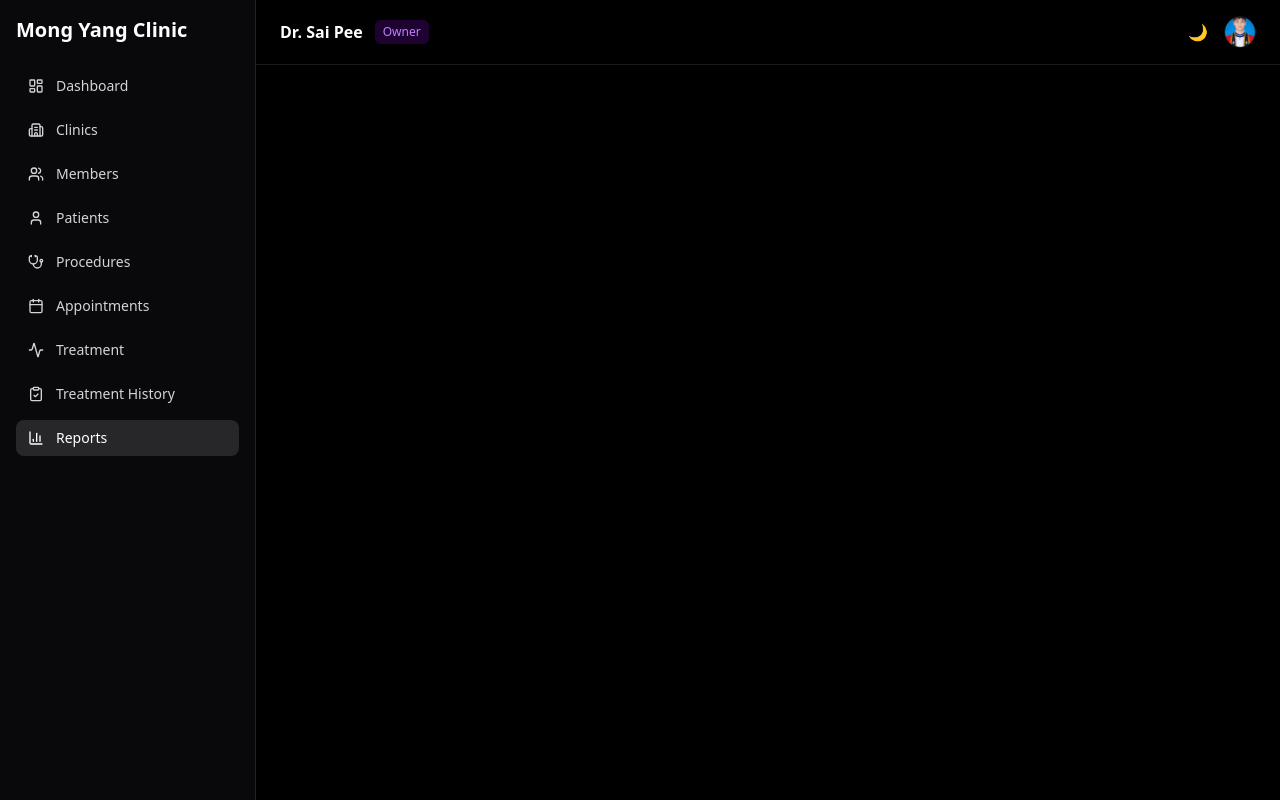
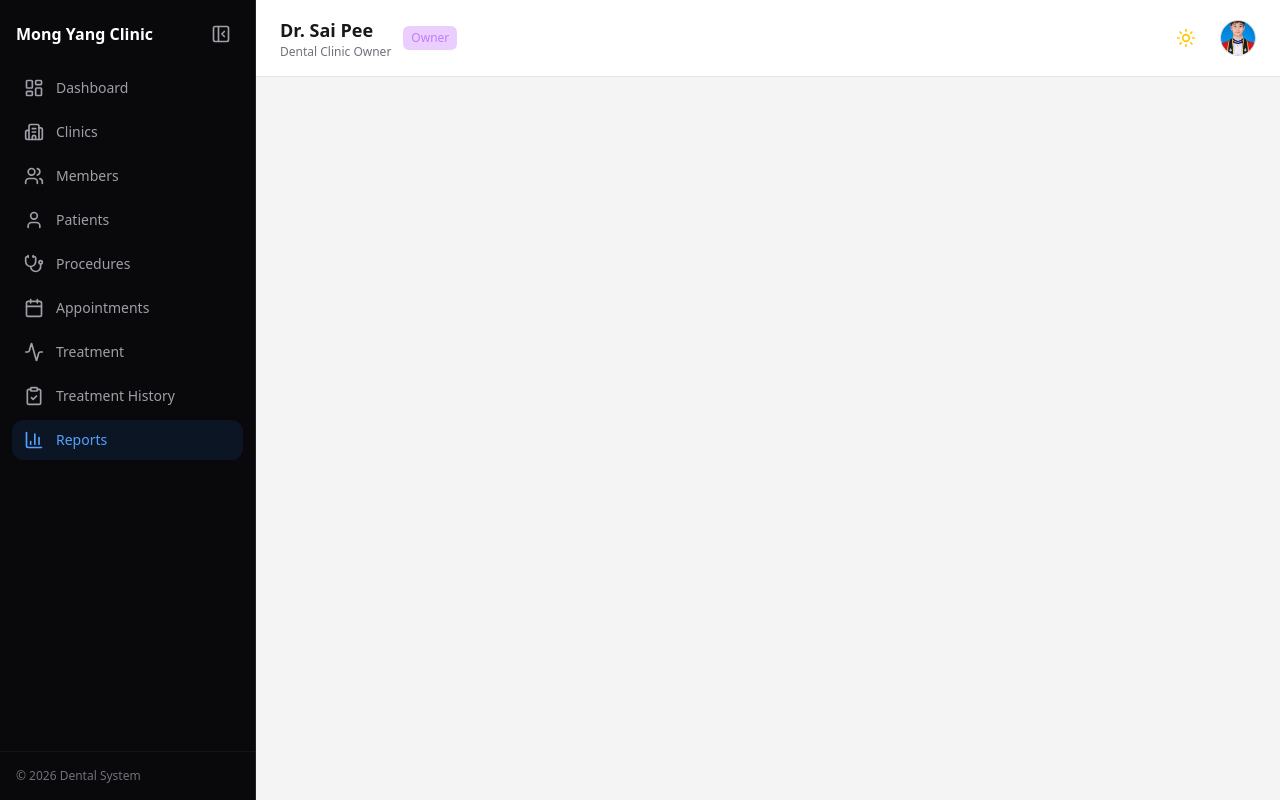
Before and after one commit to ahpharjr/DentalPatientMangement, a React (Vite) app in the folder patient-management-fronted/: page /reports in a window 1280 px wide. Built offline with nearby package versions, Linux system fonts and the light colour scheme.

Commit message:
Make sidebar collapsable

```diff
--- a/patient-management-fronted/src/components/layout/AppLayout.jsx
+++ b/patient-management-fronted/src/components/layout/AppLayout.jsx
@@ -1,13 +1,32 @@
+import { useState, useEffect } from "react";
 import Sidebar from "./SideBar";
 import Topbar from "./Topbar";
 
 export default function AppLayout({ children }) {
+  const [sidebarOpen, setSidebarOpen] = useState(true);
+  const [darkMode, setDarkMode] = useState(true);
+
+  useEffect(() => {
+    if (darkMode) {
+      document.documentElement.classList.add("dark");
+    } else {
+      document.documentElement.classList.remove("dark");
+    }
+  }, [darkMode]);
+
   return (
-    <div className="flex h-screen bg-black text-zinc-200">
-      <Sidebar />
+    <div className="flex h-screen bg-white dark:bg-black text-zinc-900 dark:text-zinc-200 overflow-hidden transition-colors duration-300">
+      <Sidebar
+        open={sidebarOpen}
+        toggleSidebar={() => setSidebarOpen(!sidebarOpen)}
+      />
+
       <div className="flex flex-1 flex-col">
-        <Topbar />
-        <main className="flex-1 overflow-y-auto p-6">
+        <Topbar
+          darkMode={darkMode}
+          toggleDarkMode={() => setDarkMode(!darkMode)}
+        />
+        <main className="flex-1 overflow-y-auto p-6 bg-zinc-100 dark:bg-zinc-950 transition-colors duration-300">
           {children}
         </main>
       </div>
--- a/patient-management-fronted/src/components/layout/Sidebar.jsx
+++ b/patient-management-fronted/src/components/layout/Sidebar.jsx
@@ -8,7 +8,9 @@ import {
   Calendar,
   BarChart3,
   ClipboardCheck,
-  Activity
+  Activity,
+  PanelLeftClose,
+  PanelLeftOpen,
 } from "lucide-react";
 
 const menu = [
@@ -23,31 +25,78 @@ const menu = [
   { label: "Reports", icon: BarChart3, path: "/reports" },
 ];
 
-export default function Sidebar() {
+export default function Sidebar({ open, toggleSidebar }) {
   return (
-    <aside className="w-64 bg-zinc-950 border-r border-white/10 p-4">
-      <h1 className="mb-6 text-xl font-bold text-white">
-        Mong Yang Clinic
-      </h1>
+    <aside
+      className={`${
+        open ? "w-64" : "w-20"
+      } transition-all duration-300 bg-zinc-950 border-r border-white/10 flex flex-col`}
+    >
+      {/* HEADER */}
+      <div className="flex items-center justify-between px-4 py-4">
+        <div className="flex items-center gap-3 overflow-hidden">
+          {/* Logo Circle */}
+          {/* <div className="flex h-9 w-9 items-center justify-center rounded-xl bg-blue-500/10 text-blue-400 font-bold text-sm">
+            MY
+          </div> */}
 
-      <nav className="space-y-2">
+          {/* App Name */}
+          <h1
+            className={`font-semibold text-white whitespace-nowrap transition-all duration-300 ${
+              open ? "opacity-100" : "opacity-0 w-0"
+            }`}
+          >
+            Mong Yang Clinic
+          </h1>
+        </div>
+
+        {/* Toggle */}
+        <button
+          onClick={toggleSidebar}
+          className="p-2 rounded-lg hover:bg-zinc-800 transition"
+        >
+          {open ? (
+            <PanelLeftClose className="h-5 w-5 text-zinc-400" />
+          ) : (
+            <PanelLeftOpen className="h-5 w-5 text-zinc-400" />
+          )}
+        </button>
+      </div>
+
+      {/* MENU */}
+      <nav className="flex-1 px-3 space-y-1">
         {menu.map((item) => (
           <NavLink
             key={item.label}
             to={item.path}
             className={({ isActive }) =>
-              `flex items-center gap-3 rounded-lg px-3 py-2 text-sm transition
-              ${isActive
-                ? "bg-zinc-800 text-white"
-                : "text-zinc-300 hover:bg-zinc-800 hover:text-white"
+              `group relative flex items-center ${
+                open ? "justify-start px-3" : "justify-center"
+              } gap-3 rounded-xl py-2.5 text-sm transition-all duration-200
+
+              ${
+                isActive
+                  ? "bg-blue-500/10 text-blue-400"
+                  : "text-zinc-400 hover:bg-zinc-800 hover:text-white"
               }`
             }
           >
-            <item.icon className="h-4 w-4" />
-            {item.label}
+            {/* Active Left Indicator */}
+            <span className="absolute left-0 top-1/2 -translate-y-1/2 h-6 w-1 rounded-r-full bg-blue-500 opacity-0 group-[.active]:opacity-100"></span>
+
+            <item.icon className="h-5 w-5 flex-shrink-0" />
+
+            {open && <span>{item.label}</span>}
           </NavLink>
         ))}
       </nav>
+
+      {/* FOOTER */}
+      {open && (
+        <div className="px-4 py-4 text-xs text-zinc-500 border-t border-white/5">
+          © 2026 Dental System
+        </div>
+      )}
     </aside>
   );
 }
--- a/patient-management-fronted/src/components/layout/Topbar.jsx
+++ b/patient-management-fronted/src/components/layout/Topbar.jsx
@@ -1,19 +1,46 @@
+import { Sun, Moon } from "lucide-react";
 import Badge from "../ui/Badge";
 
-export default function Topbar() {
+export default function Topbar({ darkMode, toggleDarkMode }) {
   return (
-    <header className="flex items-center justify-between border-b border-white/10 px-6 py-4">
+    <header className="flex items-center justify-between px-6 py-4
+                       backdrop-blur-xl bg-white/70 dark:bg-zinc-900/70
+                       border-b border-zinc-200 dark:border-white/10
+                       transition-colors duration-300">
+
+      {/* Left */}
       <div className="flex items-center gap-3">
-        <h2 className="text-white font-semibold">Dr. Sai Pee</h2>
+        <div>
+          <h2 className="font-semibold text-lg">
+            Dr. Sai Pee
+          </h2>
+          <div className="text-xs text-zinc-500 dark:text-zinc-400">
+            Dental Clinic Owner
+          </div>
+        </div>
         <Badge label="Owner" />
       </div>
 
+      {/* Right */}
       <div className="flex items-center gap-4">
-        <button className="text-zinc-400 hover:text-white">🌙</button>
+
+        {/* Dark Mode Toggle */}
+        <button
+          onClick={toggleDarkMode}
+          className="p-2 rounded-lg hover:bg-zinc-200 dark:hover:bg-zinc-800 transition"
+        >
+          {darkMode ? (
+            <Sun className="h-5 w-5 text-yellow-400" />
+          ) : (
+            <Moon className="h-5 w-5 text-zinc-600" />
+          )}
+        </button>
+
+        {/* Profile */}
         <img
           src="/ahphar.png"
           alt="Profile"
-          className="h-8 w-8 rounded-full object-cover border border-white/10"
+          className="h-9 w-9 rounded-full object-cover border border-zinc-300 dark:border-white/10"
         />
       </div>
     </header>
```
